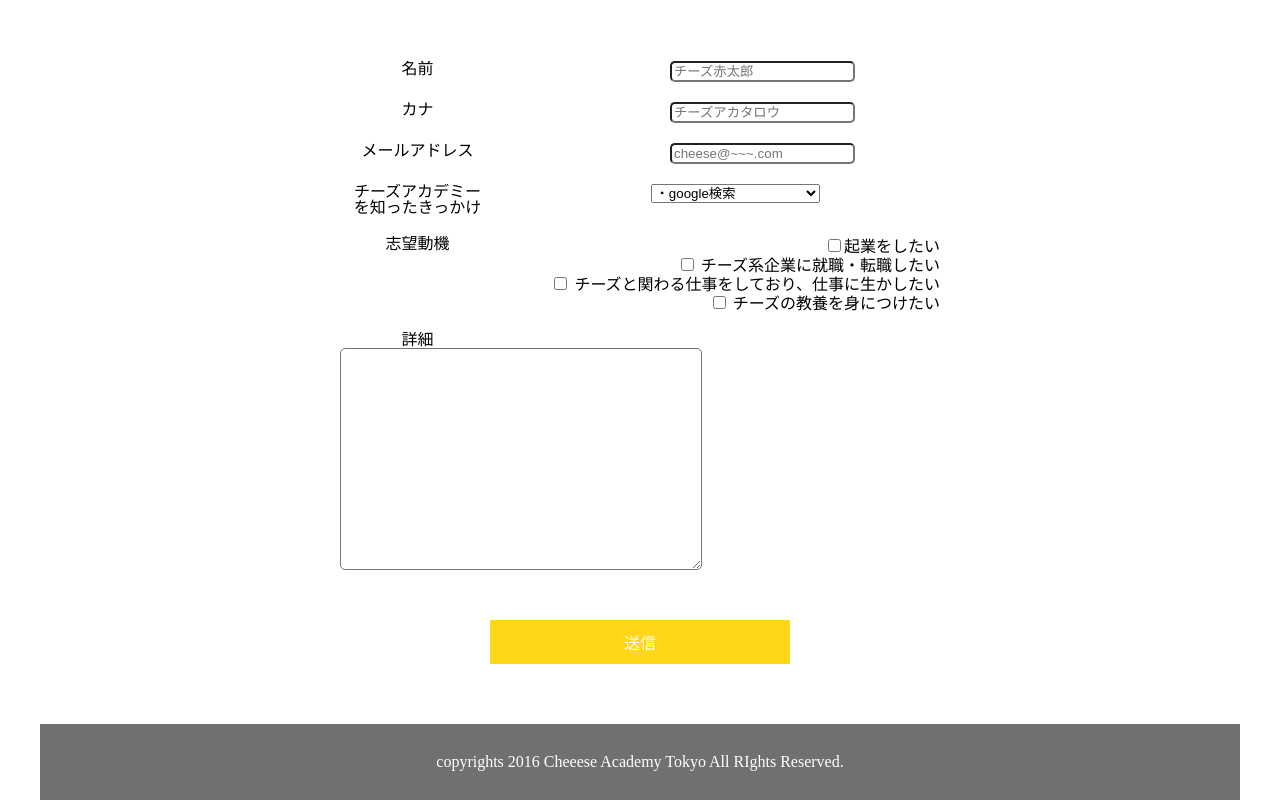
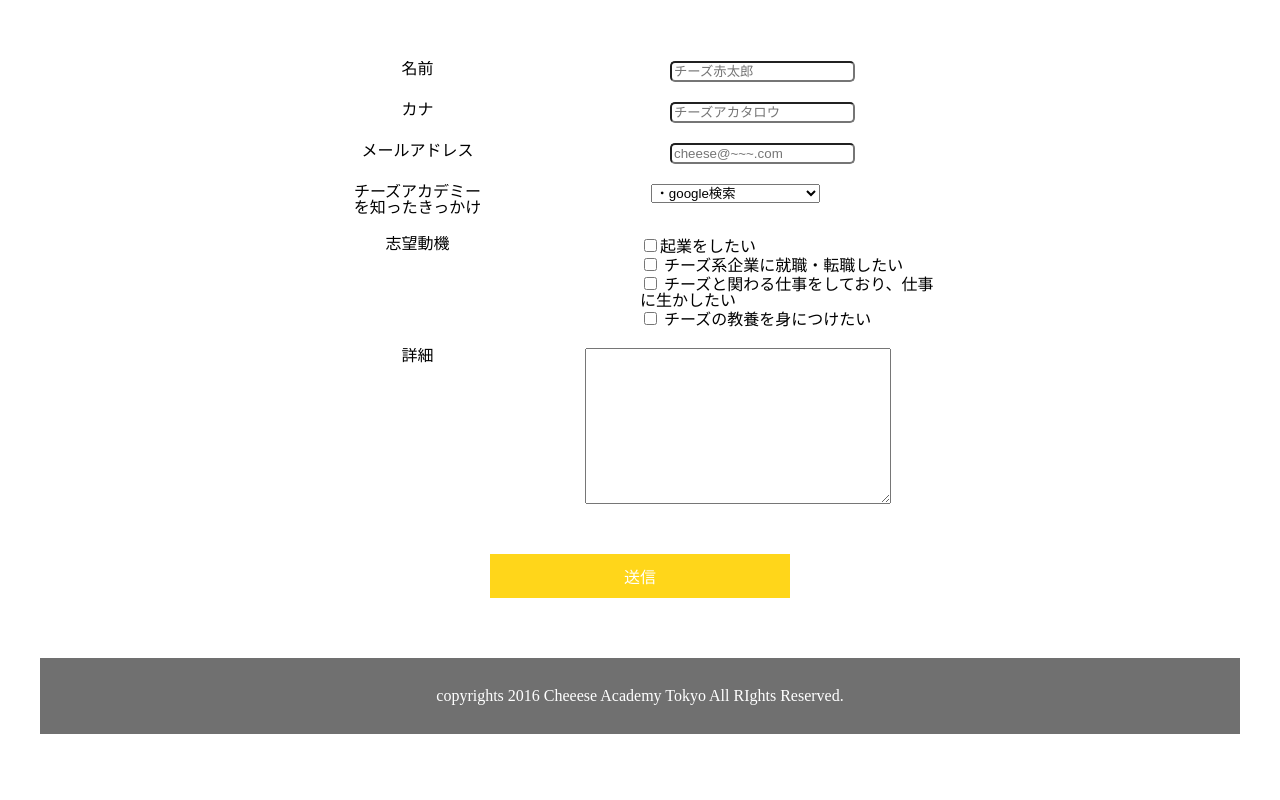
Before and after one commit to k-koji-1992/html_kikuchi_15, a plain HTML site: page index.html in a window 1280 px wide. Shown: the part 4945-5745 px from the top of the page. After the commit the page ends 5679 px from the top, so only its background shows below. Drawn offline with nearby package versions, Linux system fonts and the light colour scheme.

Commit message:
修正５

```diff
--- a/css/style.css
+++ b/css/style.css
@@ -337,16 +337,18 @@ input[type="text"],input[type="email"]{
 
 .check_lb {
   display:block;
-  text-align:right;
+  text-align:left;
+  padding-left: 300px;
+
+
 
 
 }
 
 textarea {
-  border-radius:5px;
-  padding: 30px;
-  height: 160px;
-  font-size: 15px;
+ width: 300px;
+
+
 }
 .btn-area{
   text-align: center;
```
